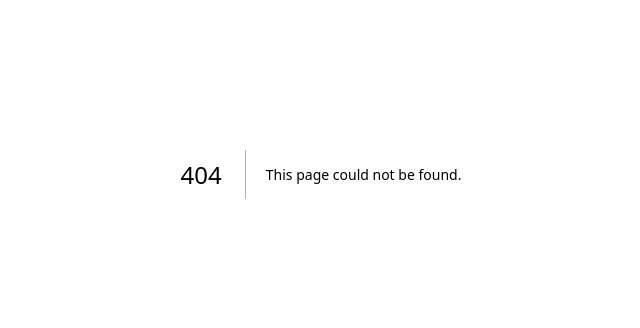
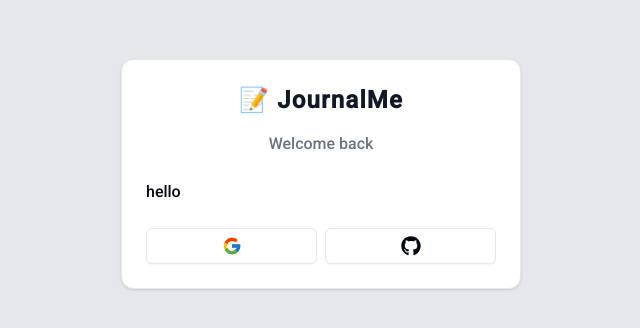
Before and after one commit to andrewsanc/journal-me-ts-nextjs, a Next.js app: page /auth/login in a window 1280 px wide. Before the commit this address had no page. Shown: the part 226-554 px from the top of the page, without its empty margins (319-959 px from the left). Built offline with nearby package versions, Linux system fonts and the light colour scheme.

Commit message:
feat. auth card wrapper component

```diff
--- /dev/null
+++ b/app/auth/layout.tsx
@@ -0,0 +1,13 @@
+interface AuthLayoutProps {
+  children: React.ReactNode;
+}
+
+export default function AuthLayout(props: AuthLayoutProps) {
+  const { children } = props;
+
+  return (
+    <div className='min-h-full flex items-center justify-center'>
+      {children}
+    </div>
+  );
+}
--- /dev/null
+++ b/app/auth/login/page.tsx
@@ -0,0 +1,5 @@
+import LoginForm from "@/components/auth/login-form";
+
+export default function LoginPage() {
+  return <LoginForm />;
+}
--- a/app/layout.tsx
+++ b/app/layout.tsx
@@ -16,7 +16,9 @@ export default function RootLayout({
 }) {
   return (
     <html lang='en'>
-      <body className={roboto.className}>{children}</body>
+      <body className={`${roboto.className} bg-gray-200 relative p-24`}>
+        {children}
+      </body>
     </html>
   );
 }
--- /dev/null
+++ b/components/auth/auth-card.tsx
@@ -0,0 +1,44 @@
+"use client";
+
+import React from "react";
+import { Card, CardContent, CardFooter, CardHeader } from "../ui/card";
+import Social from "./social";
+
+interface AuthCardProps {
+  children: React.ReactNode;
+  headerTitle: string;
+  headerLabel: string;
+  backButtonLabel: string;
+  backButtonHref: string;
+  showSocial?: boolean;
+}
+
+export default function AuthCard(props: AuthCardProps) {
+  const {
+    children,
+    headerTitle,
+    headerLabel,
+    backButtonLabel,
+    backButtonHref,
+    showSocial,
+  } = props;
+
+  return (
+    <Card className='w-[400px] bg-white'>
+      <CardHeader>
+        <div className='w-full flex flex-col gap-y-4 items-center justify-center'>
+          <h1 className='text-2xl text-gray-900 font-semibold tracking-wider'>
+            {headerTitle}
+          </h1>
+          <p className='text-muted-foreground text-md'>{headerLabel}</p>
+        </div>
+      </CardHeader>
+      <CardContent>{children}</CardContent>
+      {showSocial && (
+        <CardFooter>
+          <Social />
+        </CardFooter>
+      )}
+    </Card>
+  );
+}
--- /dev/null
+++ b/components/auth/login-form.tsx
@@ -0,0 +1,15 @@
+import AuthCard from "@/components/auth/auth-card";
+
+export default function LoginForm() {
+  return (
+    <AuthCard
+      headerTitle='📝 JournalMe'
+      headerLabel='Welcome back'
+      backButtonLabel={""}
+      backButtonHref={""}
+      showSocial
+    >
+      <div>hello</div>
+    </AuthCard>
+  );
+}
--- /dev/null
+++ b/components/auth/social.tsx
@@ -0,0 +1,18 @@
+"use client";
+
+import { Button } from "../ui/button";
+import { FcGoogle } from "react-icons/fc";
+import { FaGithub } from "react-icons/fa";
+
+export default function Social() {
+  return (
+    <div className='flex items-center w-full gap-x-2'>
+      <Button className='w-full' variant='outline' onClick={() => {}}>
+        <FcGoogle className='w-5 h-5' />
+      </Button>
+      <Button className='w-full' variant='outline' onClick={() => {}}>
+        <FaGithub className='w-5 h-5' />
+      </Button>
+    </div>
+  );
+}
--- /dev/null
+++ b/components/ui/button.tsx
@@ -0,0 +1,57 @@
+import * as React from "react"
+import { Slot } from "@radix-ui/react-slot"
+import { cva, type VariantProps } from "class-variance-authority"
+
+import { cn } from "@/lib/utils"
+
+const buttonVariants = cva(
+  "inline-flex items-center justify-center whitespace-nowrap rounded-md text-sm font-medium transition-colors focus-visible:outline-none focus-visible:ring-1 focus-visible:ring-ring disabled:pointer-events-none disabled:opacity-50",
+  {
+    variants: {
+      variant: {
+        default:
+          "bg-primary text-primary-foreground shadow hover:bg-primary/90",
+        destructive:
+          "bg-destructive text-destructive-foreground shadow-sm hover:bg-destructive/90",
+        outline:
+          "border border-input bg-background shadow-sm hover:bg-accent hover:text-accent-foreground",
+        secondary:
+          "bg-secondary text-secondary-foreground shadow-sm hover:bg-secondary/80",
+        ghost: "hover:bg-accent hover:text-accent-foreground",
+        link: "text-primary underline-offset-4 hover:underline",
+      },
+      size: {
+        default: "h-9 px-4 py-2",
+        sm: "h-8 rounded-md px-3 text-xs",
+        lg: "h-10 rounded-md px-8",
+        icon: "h-9 w-9",
+      },
+    },
+    defaultVariants: {
+      variant: "default",
+      size: "default",
+    },
+  }
+)
+
+export interface ButtonProps
+  extends React.ButtonHTMLAttributes<HTMLButtonElement>,
+    VariantProps<typeof buttonVariants> {
+  asChild?: boolean
+}
+
+const Button = React.forwardRef<HTMLButtonElement, ButtonProps>(
+  ({ className, variant, size, asChild = false, ...props }, ref) => {
+    const Comp = asChild ? Slot : "button"
+    return (
+      <Comp
+        className={cn(buttonVariants({ variant, size, className }))}
+        ref={ref}
+        {...props}
+      />
+    )
+  }
+)
+Button.displayName = "Button"
+
+export { Button, buttonVariants }
--- /dev/null
+++ b/components/ui/card.tsx
@@ -0,0 +1,76 @@
+import * as React from "react"
+
+import { cn } from "@/lib/utils"
+
+const Card = React.forwardRef<
+  HTMLDivElement,
+  React.HTMLAttributes<HTMLDivElement>
+>(({ className, ...props }, ref) => (
+  <div
+    ref={ref}
+    className={cn(
+      "rounded-xl border bg-card text-card-foreground shadow",
+      className
+    )}
+    {...props}
+  />
+))
+Card.displayName = "Card"
+
+const CardHeader = React.forwardRef<
+  HTMLDivElement,
+  React.HTMLAttributes<HTMLDivElement>
+>(({ className, ...props }, ref) => (
+  <div
+    ref={ref}
+    className={cn("flex flex-col space-y-1.5 p-6", className)}
+    {...props}
+  />
+))
+CardHeader.displayName = "CardHeader"
+
+const CardTitle = React.forwardRef<
+  HTMLParagraphElement,
+  React.HTMLAttributes<HTMLHeadingElement>
+>(({ className, ...props }, ref) => (
+  <h3
+    ref={ref}
+    className={cn("font-semibold leading-none tracking-tight", className)}
+    {...props}
+  />
+))
+CardTitle.displayName = "CardTitle"
+
+const CardDescription = React.forwardRef<
+  HTMLParagraphElement,
+  React.HTMLAttributes<HTMLParagraphElement>
+>(({ className, ...props }, ref) => (
+  <p
+    ref={ref}
+    className={cn("text-sm text-muted-foreground", className)}
+    {...props}
+  />
+))
+CardDescription.displayName = "CardDescription"
+
+const CardContent = React.forwardRef<
+  HTMLDivElement,
+  React.HTMLAttributes<HTMLDivElement>
+>(({ className, ...props }, ref) => (
+  <div ref={ref} className={cn("p-6 pt-0", className)} {...props} />
+))
+CardContent.displayName = "CardContent"
+
+const CardFooter = React.forwardRef<
+  HTMLDivElement,
+  React.HTMLAttributes<HTMLDivElement>
+>(({ className, ...props }, ref) => (
+  <div
+    ref={ref}
+    className={cn("flex items-center p-6 pt-0", className)}
+    {...props}
+  />
+))
+CardFooter.displayName = "CardFooter"
+
+export { Card, CardHeader, CardFooter, CardTitle, CardDescription, CardContent }
--- a/package.json
+++ b/package.json
@@ -10,11 +10,13 @@
   },
   "dependencies": {
     "@radix-ui/react-icons": "^1.3.0",
+    "@radix-ui/react-slot": "^1.0.2",
     "class-variance-authority": "^0.7.0",
     "clsx": "^2.1.0",
     "next": "14.0.4",
     "react": "^18",
     "react-dom": "^18",
+    "react-icons": "^5.0.0",
     "tailwind-merge": "^2.2.0",
     "tailwindcss-animate": "^1.0.7"
   },
```
Also changed, not shown: 1 other file (tests, documents, lock files or other folders).
